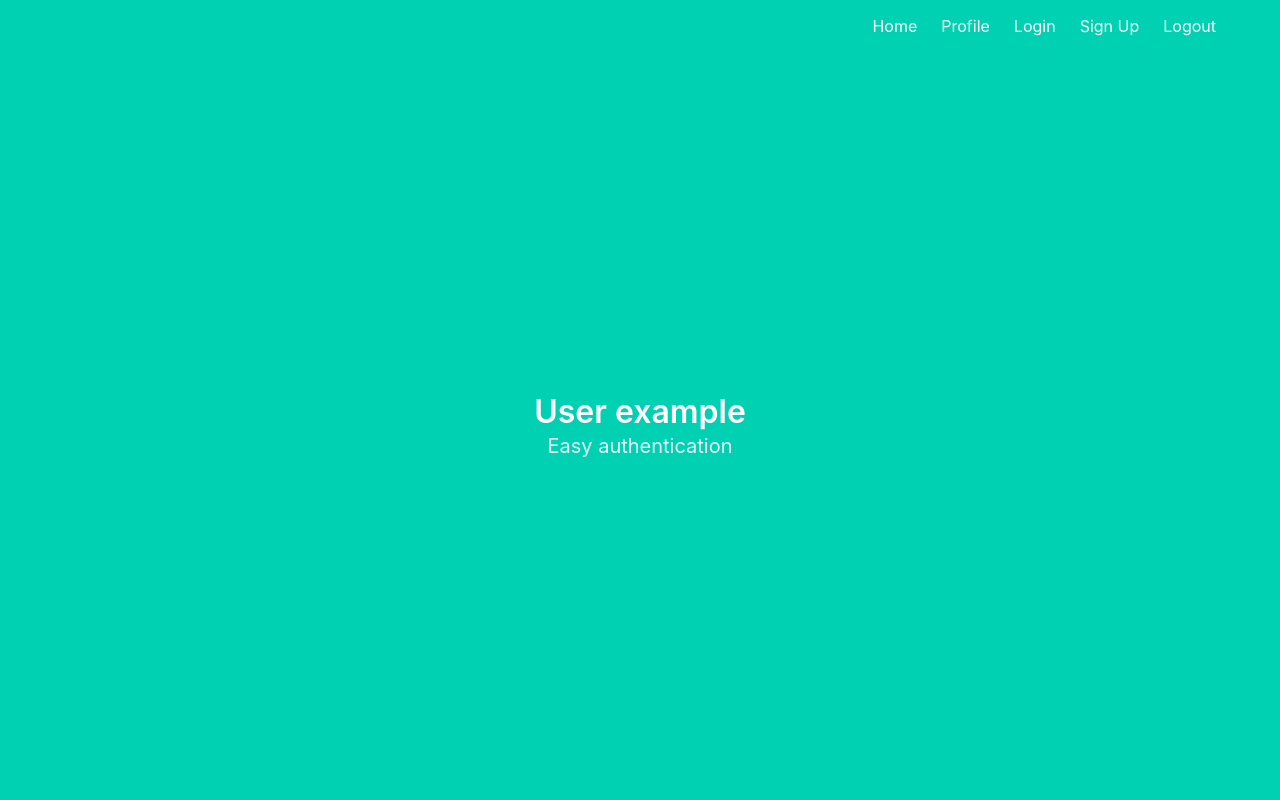
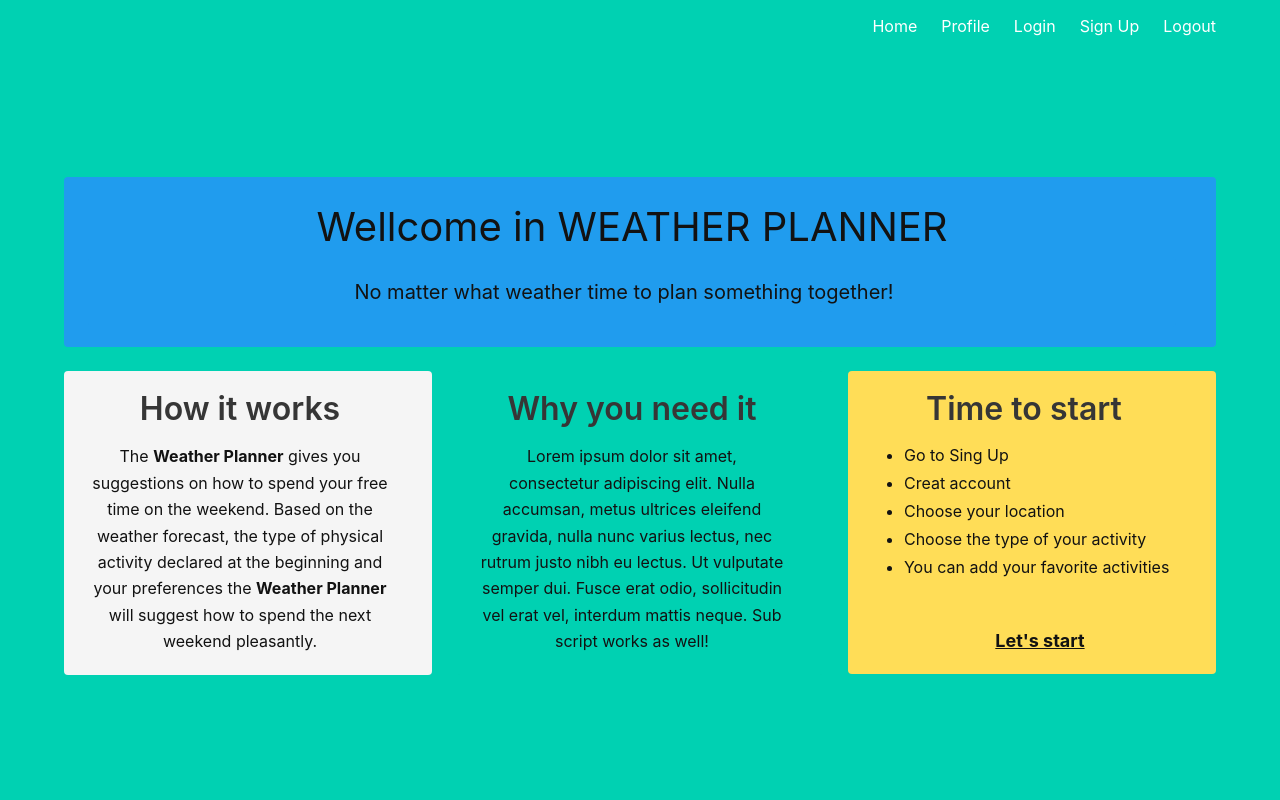
Before and after one commit to RemekLago/Weekend-Planner, a Flask app: template project/templates/index.html in a window 1280 px wide. Run offline with Flask 2, Linux system fonts and the light colour scheme; the template is opened without the code that fills it, so the values that code supplies are empty.

Commit message:
added buttons on the page with main information about the app

```diff
--- a/project/templates/index.html
+++ b/project/templates/index.html
@@ -1,11 +1,50 @@
 {% extends "base.html" %}
 
 {% block content %}
-  <h1 class="title">
-      User example
-  </h1>
+  <div class="notification is-info is-size-2 has-text-black-bis">
+    Wellcome in WEATHER PLANNER
+    <div class="notification is-info is-size-5 has-text-black-bis">
+      <p>No matter what weather time to plan something together!</p>
+    </div>
+  </div>
+  <div class="columns">
+    <div class="column is-4">
+      <div class="notification has-background-light has-text-black-bis">
+        <div class="content">
+          <h1>How it works</h1>
+          <p style="line-height: 165%;">The <strong>Weather Planner</strong> gives you suggestions on how to spend your free time on the weekend. Based on the weather forecast, the type of physical activity declared at the beginning and your preferences the <strong>Weather Planner</strong> will suggest how to
+          spend the next weekend pleasantly.</p>
+        </div>
+      </div>
 
-  <h2 class="subtitle">
-      Easy authentication
-  </h2>
+    </div>
+    <div class="column is-4">
+      <div class="notification has-background-primary has-text-black-bis">
+        <div class="content">
+          <h1>Why you need it</h1>
+          <p style="line-height: 165%;">Lorem ipsum dolor sit amet, consectetur adipiscing elit. Nulla accumsan, metus ultrices
+            eleifend gravida, nulla nunc varius lectus, nec rutrum justo nibh eu lectus. Ut vulputate semper dui. Fusce erat
+            odio, sollicitudin vel erat vel, interdum mattis neque. Sub script works as well!</p>
+        </div>
+      </div>
+    </div>
+    <div class="column is-4">
+      <div class="content">
+        <div class="notification has-background-warning has-text-black-bis">
+          <h1>Time to start</h1>
+          <ul>
+            <li><p style="text-align: left">Go to Sing Up</p></li>
+            <li><p style="text-align: left">Creat account</p></li>
+            <li><p style="text-align: left">Choose your location</p></li>
+            <li><p style="text-align: left">Choose the type of your activity</p></li>
+            <li><p style="text-align: left">You can add your favorite activities</p></li>
+            <br>
+            <br>
+            <a href="/signup" style="font-size: large;"><strong>Let's start</strong></a>
+
+          </ul>
+        </div>
+      </div>
+    </div>
+  </div>
 {% endblock %}
```
